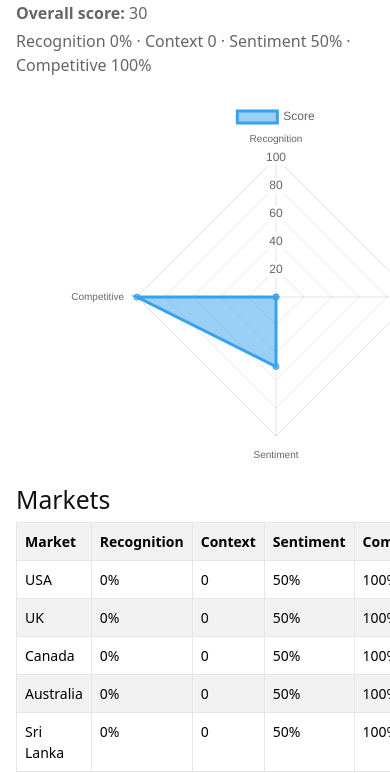
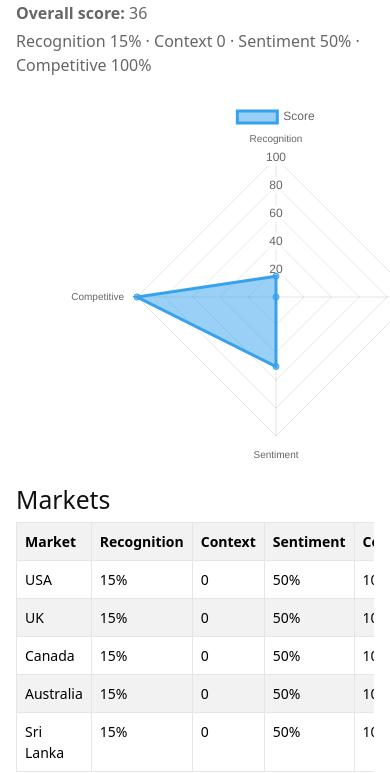
Before and after one commit to SomeOrdinaryBro/GEO, a plain HTML site: page index.html in a window 390 px wide. Shown: the part 85-858 px from the top of the page. Drawn offline with nearby package versions, Linux system fonts and the light colour scheme; a small style sheet from the web is missing.

Commit message:
Improve recognition scoring and responsive markets table

```diff
--- a/data/report.json
+++ b/data/report.json
@@ -3,20 +3,20 @@
   "category": "behavioral analytics",
   "website": "https://dnabehavior.com",
   "generated_at": "2025-09-03T01:16:18Z",
-  "score_overall": 30.0,
+  "score_overall": 36.0,
   "breakdown_overall": {
-    "recognition_pct": 0.0,
+    "recognition_pct": 15.0,
     "context_avg": 0.0,
     "sentiment_pct": 50.0,
     "competitive_pct": 100.0
   },
   "scores_by_market": {
     "USA": {
-      "recognition_pct": 0.0,
+      "recognition_pct": 15.0,
       "context_avg": 0.0,
       "sentiment_pct": 50.0,
       "competitive_pct": 100.0,
-      "mentions": 0,
+      "mentions": 3,
       "queries": [
         {
           "query": "what is DNA Behavior",
@@ -57,11 +57,11 @@
       "competitors": []
     },
     "UK": {
-      "recognition_pct": 0.0,
+      "recognition_pct": 15.0,
       "context_avg": 0.0,
       "sentiment_pct": 50.0,
       "competitive_pct": 100.0,
-      "mentions": 0,
+      "mentions": 3,
       "queries": [
         {
           "query": "what is DNA Behavior",
@@ -102,11 +102,11 @@
       "competitors": []
     },
     "Canada": {
-      "recognition_pct": 0.0,
+      "recognition_pct": 15.0,
       "context_avg": 0.0,
       "sentiment_pct": 50.0,
       "competitive_pct": 100.0,
-      "mentions": 0,
+      "mentions": 3,
       "queries": [
         {
           "query": "what is DNA Behavior",
@@ -147,11 +147,11 @@
       "competitors": []
     },
     "Australia": {
-      "recognition_pct": 0.0,
+      "recognition_pct": 15.0,
       "context_avg": 0.0,
       "sentiment_pct": 50.0,
       "competitive_pct": 100.0,
-      "mentions": 0,
+      "mentions": 3,
       "queries": [
         {
           "query": "what is DNA Behavior",
@@ -192,11 +192,11 @@
       "competitors": []
     },
     "Sri Lanka": {
-      "recognition_pct": 0.0,
+      "recognition_pct": 15.0,
       "context_avg": 0.0,
       "sentiment_pct": 50.0,
       "competitive_pct": 100.0,
-      "mentions": 0,
+      "mentions": 3,
       "queries": [
         {
           "query": "what is DNA Behavior",
--- a/index.html
+++ b/index.html
@@ -23,7 +23,9 @@
 
 <section>
 <h2>Markets</h2>
+<div class="table-responsive">
 <table id="markets" class="table table-striped"></table>
+</div>
 </section>
 
 
@@ -65,7 +67,6 @@
 </main>
 
 <script src="https://cdn.jsdelivr.net/npm/chart.js" defer></script>
-<script src="data/report.js" defer></script>
 <script src="assets/app.js" defer></script>
 
 <script>
```
Also changed, not shown: 1 other file.
